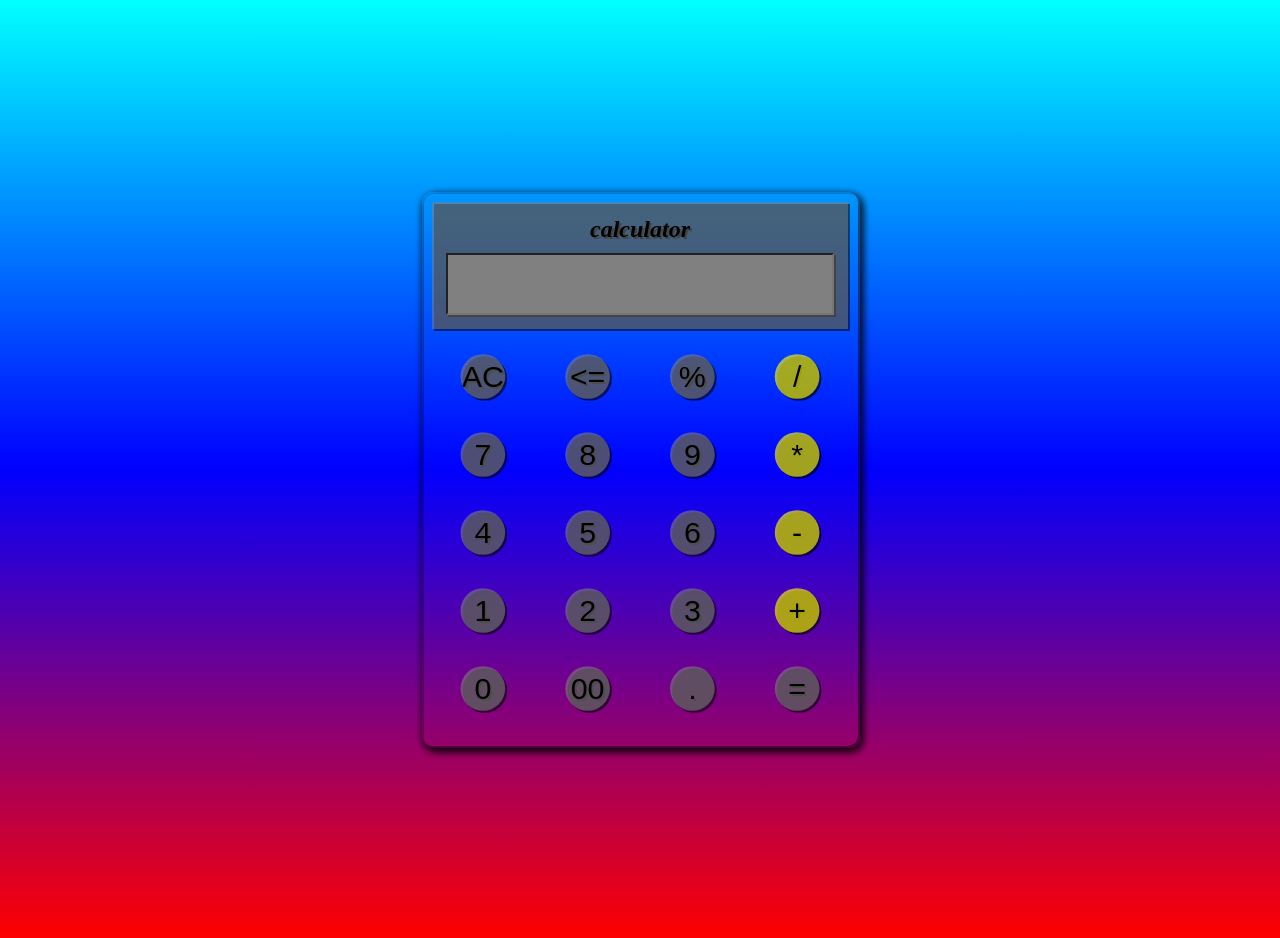
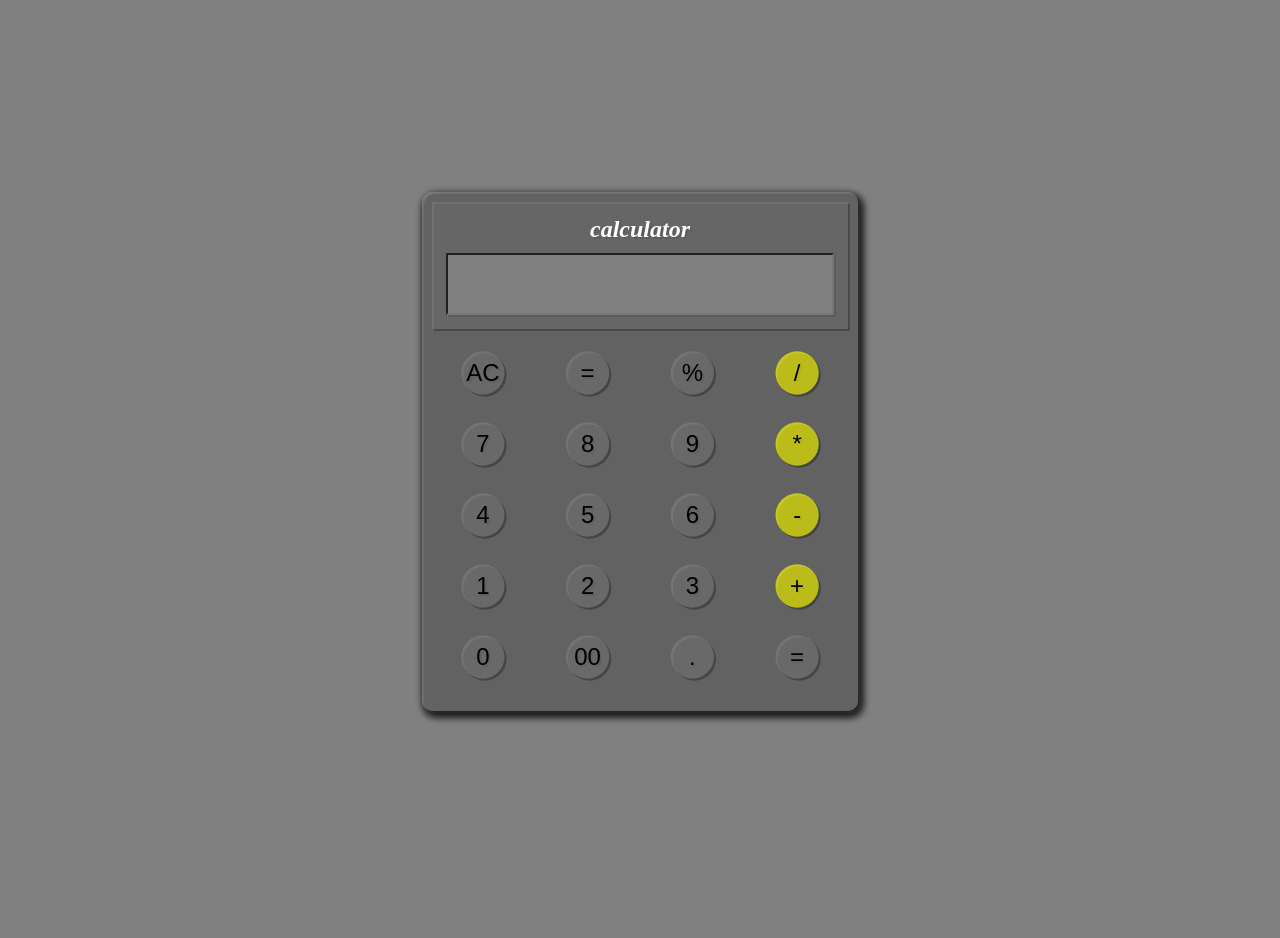
Before and after one commit to Hashidgaba/HTML-CSS-AND-JS-PROJECTS, a plain HTML site: page projects/calculator/index.html in a window 1280 px wide. After the commit the page ends 903 px from the top, so only its background shows below. Drawn offline with Linux system fonts and the light colour scheme.

Commit message:
all changes

```diff
--- a/projects/calculator/index.html
+++ b/projects/calculator/index.html
@@ -13,12 +13,12 @@
   <div class="box"> </div>
   <div class="calculator">
     <div class="screen">
-      <h2>calculator</h2>
+      <h2 style="color: white;">calculator</h2>
       <input type="text" id="display" readonly>
     </div>
     <div class="keys">
       <button onclick="clearDisplay()" class="row-1">AC</button>
-      <button  class="row-1" ><=</button>
+      <button  class="row-1" >=</button>
       <button onclick="appendToDisplay('%')" class="row-1">%</button>
       <button onclick="appendToDisplay('/')" class="row-1 yellow">/</button>
       <button onclick="appendToDisplay('7')" class="row-2">7</button>
--- a/projects/calculator/styles.css
+++ b/projects/calculator/styles.css
@@ -3,17 +3,15 @@
     margin: 0;
 }
 
-body::-webkit-scrollbar {
+/* body::-webkit-scrollbar {
     display: none;
-}
+} */
 
 
 body {
     filter: drop-shadow(2px 2px 0px black);
-    background: linear-gradient(aqua, blue, red);
+    background-color: gray;
     background-clip: text;
-    animation: animated 0.5s linear infinite;
-    transition: all 0.3s ease;
 
 }
 
@@ -23,8 +21,7 @@ body {
     width: 26rem;
     padding: 10px;
     border-radius: 10px;
-    /* background-color: rgba(128, 128, 128, 0.39); */
-    background-color: transparent;
+    background-color: rgba(128, 128, 128, 0.39);
     box-shadow: 2px 3px 10px rgba(0, 0, 0, 0.397), 2px 3px 10px rgba(0, 0, 0, 0.301), 2px 3px 10px rgba(0, 0, 0, 0.281);
 }
 
@@ -65,12 +62,11 @@ input[type="text"] {
 button {
     padding: 18px;
     clip-path: circle(25% at 50% 50%);
-    font-size: 1.9rem;
-    transition: all 0.128s ease-in;
+    font-size: 1.5rem;
+    transition: all 0.13s ease-in;
     align-items: center;
-    /* padding: 10px;
-    border: none;
-    cursor: pointer; */
+
+
 
 }
 
```
